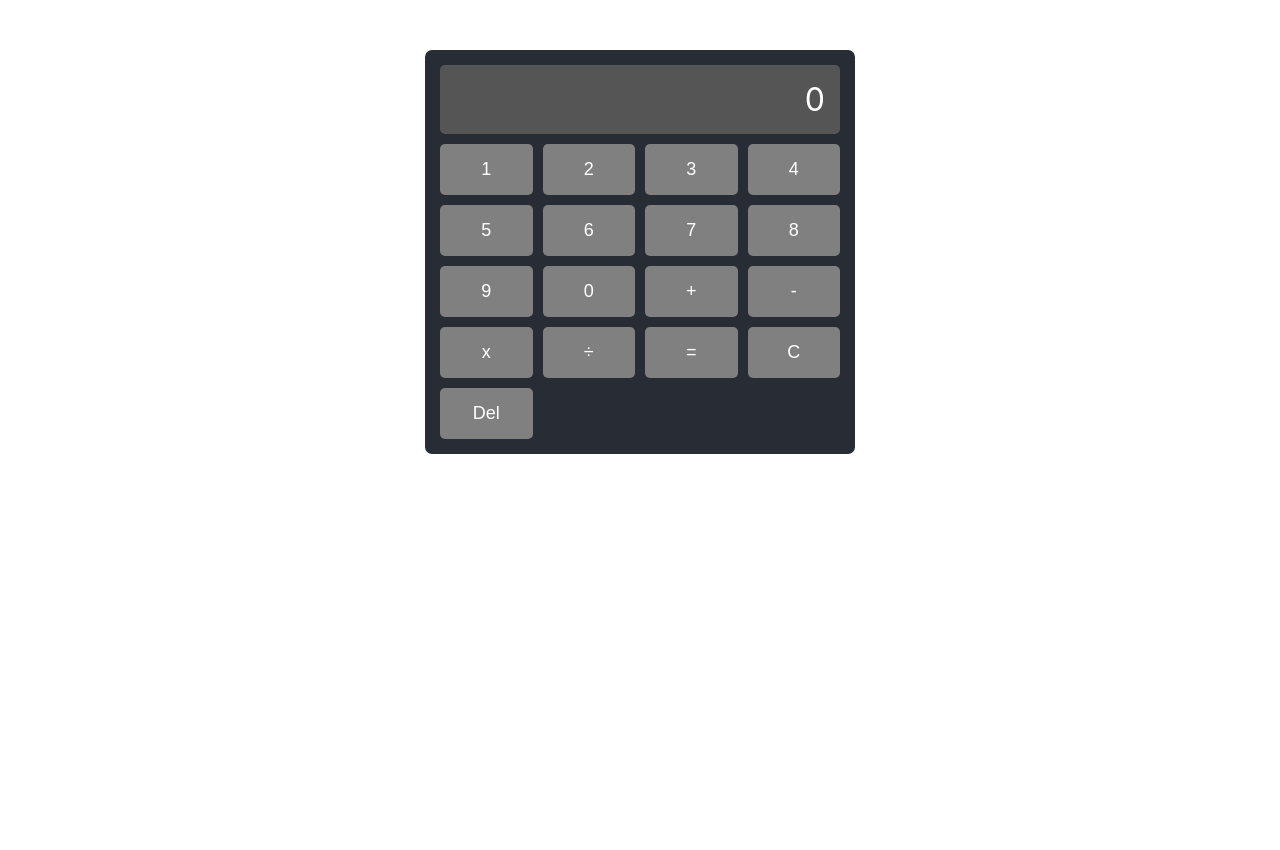
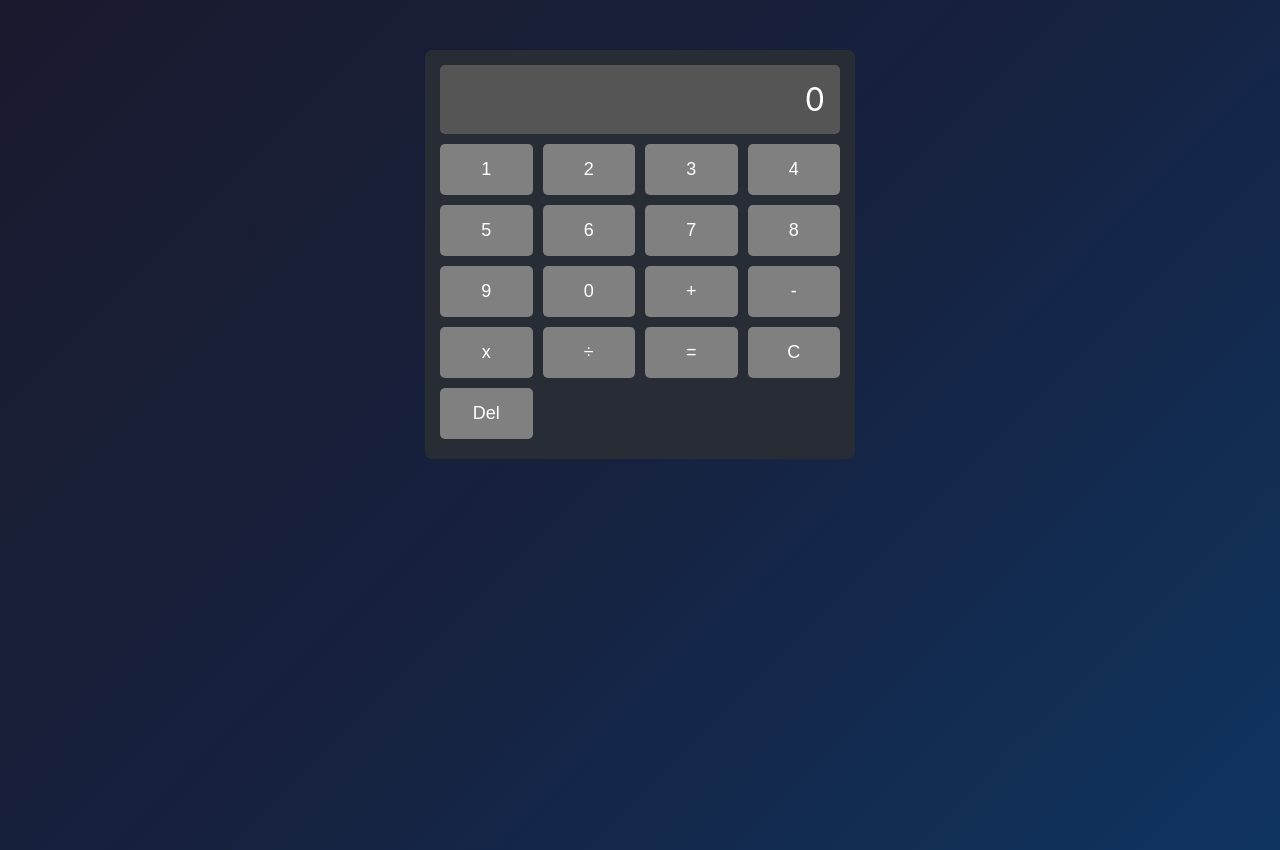
Before and after one commit to mercytv932/Calculator-with-Tests, a React (Create React App) app: page / in a window 1280 px wide. Before the commit the page ends 800 px from the top, so only its background shows below. Built offline with nearby package versions, Linux system fonts and the light colour scheme.

Commit message:
Enhance App styles with gradient background and padding
Added a gradient background to the body and adjusted padding for the App component. Removed the footer styles.

```diff
--- a/App.css
+++ b/App.css
@@ -1,3 +1,9 @@
+body{
+  background: linear-gradient(135deg, #1a1a2e, #16213e, #0f3460);
+  min-height: 100vh;
+  margin: 0;
+}
+
 .App {
   text-align: center;
 }
@@ -45,6 +51,7 @@
   background-color: #282c34;
   border-radius: 7px;
   padding: 15px;
+  padding-bottom: 20px;
   width: 400px;
   margin: 50px auto;
 }
@@ -122,12 +129,3 @@
   text-align: center;
   margin-bottom: 10px;
 }
-
-.footer{
-  color: grey;
-  font-size: 12px;
-  text-align: center;
-  margin-top: 15px;
-  border-top: 1px solid #444;
-  padding-top: 10px;
-}
```
